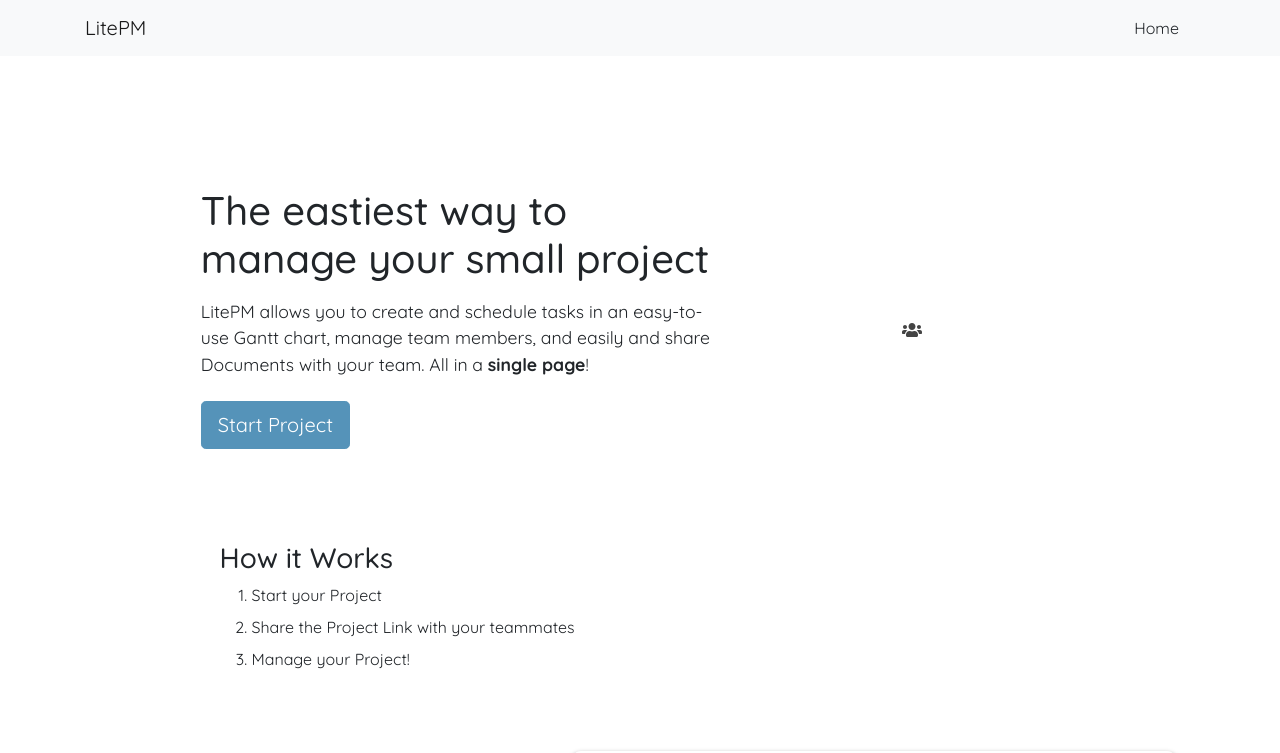
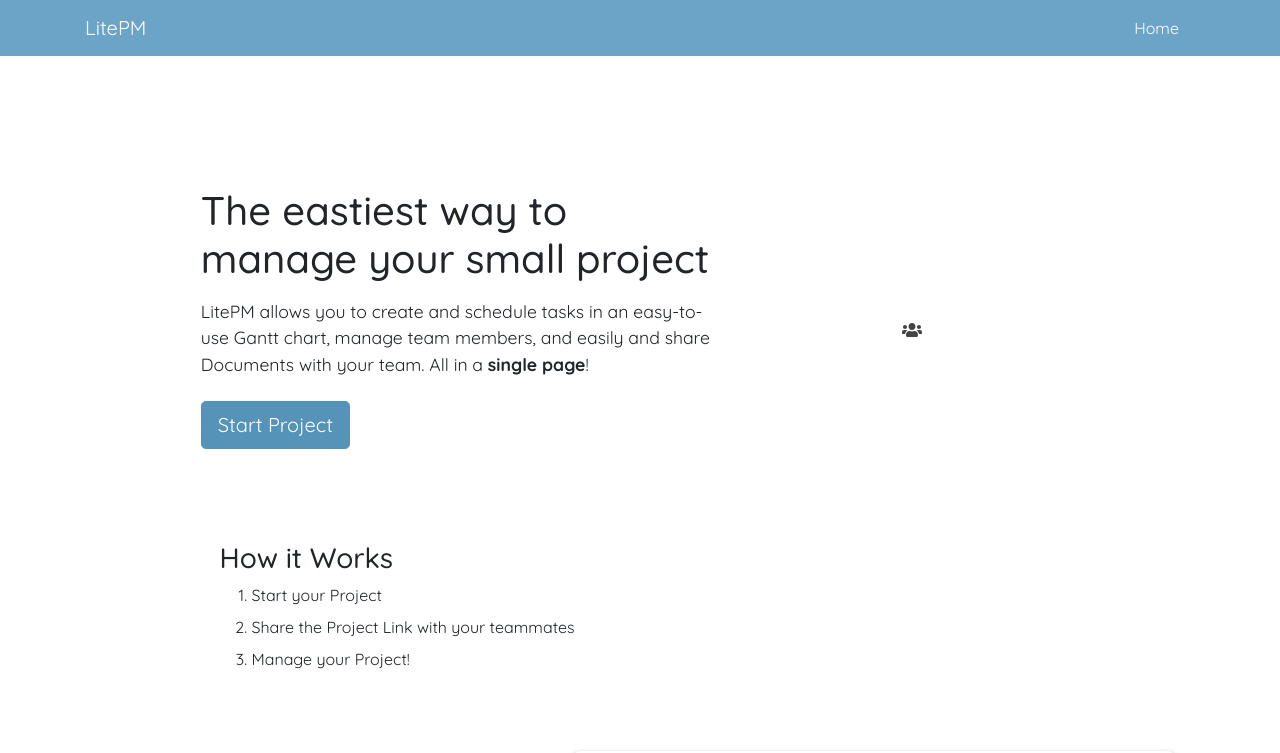
Before and after one commit to CaioCamatta/Lite-PM-frontend, a Next.js app in the folder lite-pm/: page / in a window 1280 px wide. Shown: the top 753 px of the page. Built offline with nearby package versions, Linux system fonts and the light colour scheme.

Commit message:
Change Navbar Colour

```diff
--- a/lite-pm/pages/components/Layout.js
+++ b/lite-pm/pages/components/Layout.js
@@ -31,7 +31,7 @@ export default function Layout({ children, title }) {
         <meta property="og:image" content="https://litepm.com/favicon.ico" />
         <link rel="icon" href="/favicon.ico" />
       </Head>
-      <Navbar color="light" light expand="md">
+      <Navbar className="text-white" expand="md" style={{backgroundColor: "#6BA4C7"}}>
         <Container>
           <link rel="preconnect" href="https://fonts.gstatic.com" />
           <link
```
